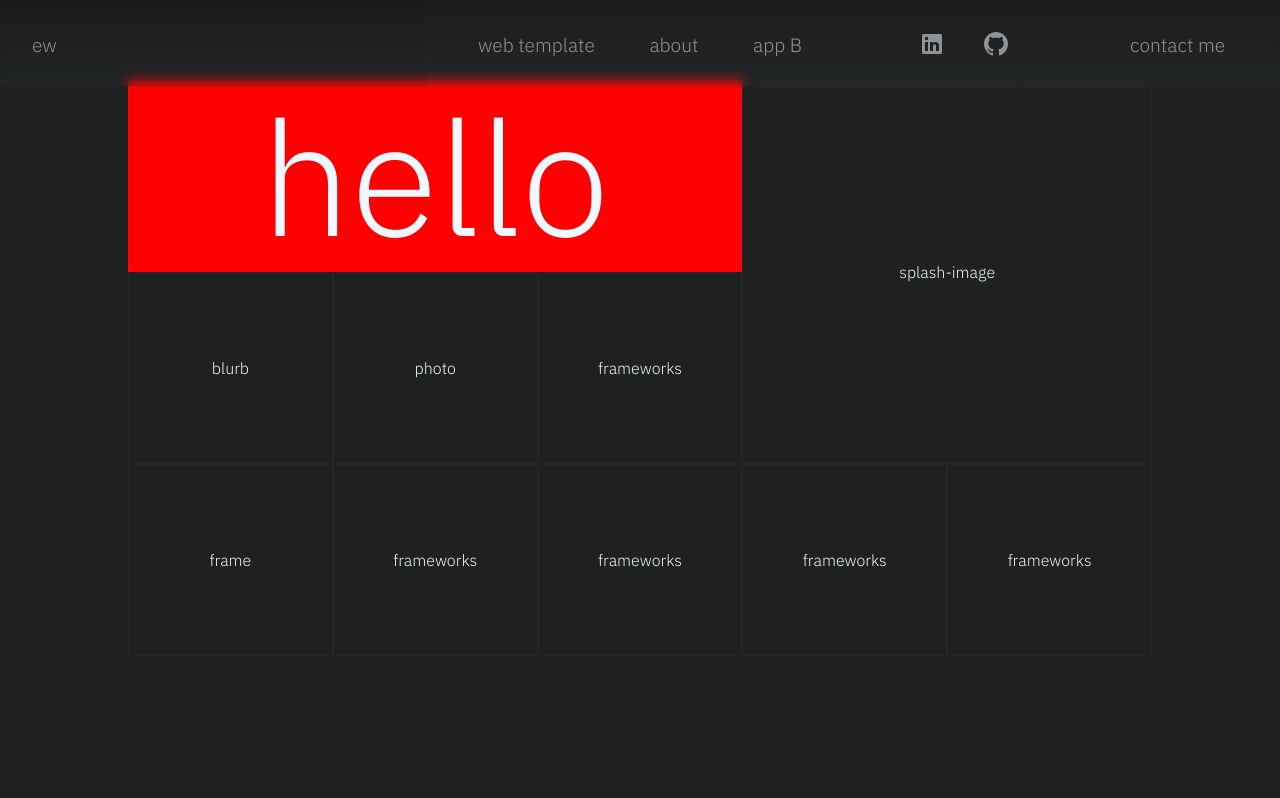
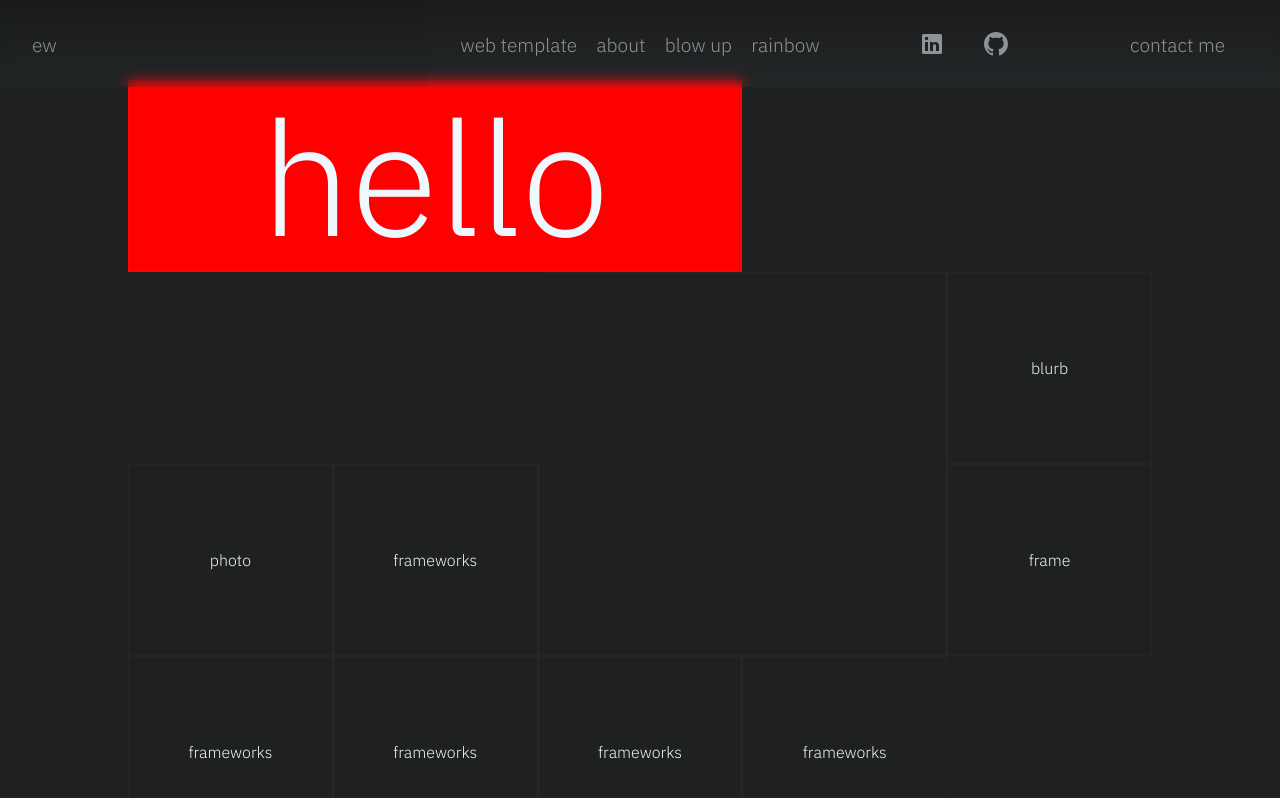
Before and after one commit to whitejeric/ew-personal, a React (Vite) app: page / in a window 1280 px wide. Both pictures are taken after a click on the link "about". Shown: the top 798 px of the page. Built offline with nearby package versions, Linux system fonts and the light colour scheme.

Commit message:
blowup component complete

```diff
--- a/package.json
+++ b/package.json
@@ -9,6 +9,8 @@
     "preview": "vite preview"
   },
   "dependencies": {
+    "animejs": "^3.2.1",
+    "randomcolor": "^0.6.2",
     "react": "^18.2.0",
     "react-dom": "^18.2.0"
   },
--- a/src/About.jsx
+++ b/src/About.jsx
@@ -1,4 +1,5 @@
 import React from 'react';
+import BlowUpGrid from './BlowUpGrid';
 
 const About = ({ fade }) => {
 	const fade_flag = fade ? '-fade' : '';
@@ -10,7 +11,7 @@ const About = ({ fade }) => {
 					hello
 				</div>
 				<div id={'abt-splash-image'} className="abt-card">
-					splash-image
+					<BlowUpGrid parentID={'abt-splash-image'} />
 				</div>
 				<div id={'abt-blurb'} className="abt-card">
 					blurb
--- a/src/App.jsx
+++ b/src/App.jsx
@@ -2,15 +2,18 @@ import { useReducer } from 'react';
 import About from './About';
 import reactLogo from './assets/react.svg';
 import BB from './BB';
+import BlowUpGrid from './BlowUpGrid';
 import Content from './Content';
 import EW from './EW';
 import Nav from './Nav';
+import Rainbow from './Rainbow';
 import WebTemplate from './WebTemplate';
 
 const subApps = [
-	{ name: 'web template', module: WebTemplate },
+	{ name: 'web template', module: WebTemplate, props: { id: 'wtmp' } },
 	{ name: 'about', module: About },
-	{ name: 'app B', module: BB },
+	{ name: 'blow up', module: BlowUpGrid },
+	{ name: 'rainbow', module: Rainbow, props: { id: 'rain' } },
 ];
 
 //keep track of which module is loaded across App
@@ -20,8 +23,8 @@ function globalReducer(state, action) {
 		console.log(state, action);
 		return {
 			page: action.payload,
-			pastModule: old_module,
 			module: action.module,
+			props: action.props,
 		};
 	}
 	return {
@@ -32,20 +35,15 @@ function globalReducer(state, action) {
 
 function App() {
 	const [state, dispatch] = useReducer(globalReducer, {
-		age: 42,
 		page: 'home',
 		module: EW,
-		pastModule: EW,
+		props: { id: 'ew' },
 	});
 
 	return (
 		<div className="App">
 			<Nav navigate={dispatch} items={subApps} />
-			<Content
-				current={state.page}
-				PastModule={state.pastModule}
-				Module={state.module}
-			/>
+			<Content current={state.page} Module={state.module} props={state.props} />
 		</div>
 	);
 }
--- /dev/null
+++ b/src/BlowUpGrid.jsx
@@ -0,0 +1,89 @@
+import anime from 'animejs';
+import randomColor from 'randomColor';
+
+import React, { useEffect, useRef, useState } from 'react';
+
+/**
+ * Renders a grid of div elements that blow up and change color on click
+ * @author EW
+ * @date 2023-02-25
+ * @param { parentID = false } string|false     ID of the parent container
+ *                                              for the grid, if any. If false,
+ *                                              grid takes up full page.
+ */
+function BlowUpGrid({ parentID = false }) {
+	const [columns, setColumns] = useState(0);
+	const [rows, setRows] = useState(0);
+	const [total, setTotal] = useState(1);
+	const color = useRef('rgb(31, 32, 32)');
+
+	useEffect(() => {
+		//Calculates and sets the number of columns and rows based on window size.
+		function handleResize() {
+			const newColumns = Math.floor(
+				parentID
+					? document.getElementById(parentID).clientWidth / 50
+					: document.body.clientWidth / 50
+			);
+			const newRows = Math.floor(
+				parentID
+					? document.getElementById(parentID).clientHeight / 50
+					: document.body.clientHeight / 50
+			);
+			setColumns(newColumns);
+			setRows(newRows);
+			setTotal(newColumns * newRows);
+			anime({
+				targets: '.bu-grid-item',
+				backgroundColor: color.current,
+				duration: 0,
+				easing: 'linear',
+			});
+		}
+		handleResize();
+		window.addEventListener('resize', handleResize);
+
+		return () => {
+			window.removeEventListener('resize', handleResize);
+		};
+	}, []);
+
+	/**
+	 * Changes the color of the clicked grid item to a random color then animates
+	 * all other grid items to their new colors with a staggered delay
+	 * @author EW
+	 * @date 2023-02-25
+	 * @param { * } e
+	 */
+	function handleStagger(e) {
+		console.log(e);
+		const el = e.target.id;
+		color.current = randomColor();
+		anime({
+			targets: '.bu-grid-item',
+			backgroundColor: color.current,
+			delay: anime.stagger(40, { grid: [columns, rows], from: el }),
+		});
+	}
+
+	return (
+		<div
+			className={parentID ? 'blow-up-module' : 'blow-up'} // in container or full page
+			style={{ backgroundColor: color.current }}
+		>
+			<div id="bu-grid">
+				{[...Array(total)].map((_, i) => (
+					<div
+						key={i}
+						className="bu-grid-item"
+						id={i}
+						onClick={handleStagger}
+						// animate={handleStagger}
+					/>
+				))}
+			</div>
+		</div>
+	);
+}
+
+export default BlowUpGrid;
--- a/src/Content.jsx
+++ b/src/Content.jsx
@@ -1,5 +1,5 @@
 import React, { useEffect } from 'react';
-const Content = ({ PastModule, Module }) => {
+const Content = ({ PastModule, Module, props }) => {
 	return (
 		<>
 			<Module />
--- a/src/Nav.jsx
+++ b/src/Nav.jsx
@@ -23,6 +23,7 @@ const Nav = ({ navigate, items }) => {
 										type: 'changePage',
 										payload: e.name,
 										module: e.module,
+										props: e.props,
 									});
 								}}
 							>
--- /dev/null
+++ b/src/Rainbow.jsx
@@ -0,0 +1,21 @@
+import React from 'react';
+import BlowUpGrid from './BlowUpGrid';
+
+export default function Rainbow() {
+	return (
+		<div id={'rainbow'}>
+			<div className="spacer" />
+			<div className="rainbow-grid" id={'rainbow-grid'}>
+				<div className="rainbow-card">
+					<BlowUpGrid id={'rainbow'} parentID={'rainbow-grid'} auto={true} />
+				</div>
+				<div className="rainbow-card">Rainbow</div>
+				<div className="rainbow-card">Rainbow</div>
+				<div className="rainbow-card">Rainbow</div>
+				<div className="rainbow-card">Rainbow</div>
+				<div className="rainbow-card">Rainbow</div>
+				<div className="rainbow-card">Rainbow</div>
+			</div>
+		</div>
+	);
+}
--- a/src/css/about.css
+++ b/src/css/about.css
@@ -37,6 +37,8 @@
 }
 
 #abt-splash-image {
-	grid-column: span 2 / auto;
+	align-items: baseline;
+	justify-content: flex-start;
+	grid-column: span 2 / 5;
 	grid-row: span 2;
 }
--- /dev/null
+++ b/src/css/blowup.css
@@ -0,0 +1,41 @@
+.blow-up {
+	margin: 0;
+	width: 100vw;
+	height: 100vh;
+	display: flex;
+	justify-content: center;
+	align-items: center;
+}
+.blow-up-module {
+	margin: 0;
+	width: 100%;
+	height: 100%;
+	display: flex;
+	justify-content: center;
+	align-items: center;
+}
+#bu-grid {
+	width: 100%;
+	height: 100%;
+	display: grid;
+	grid-template-columns: repeat(auto-fit, minmax(50px, 1fr));
+	grid-template-rows: repeat(auto-fit, minmax(50px, 1fr));
+	justify-content: center;
+}
+.bu-grid-item {
+	min-width: 100%;
+	min-height: 100%;
+	background-color: var(--background-color);
+	/* cursor: pointer; */
+	position: relative;
+}
+.bu-grid-item:after {
+	content: '';
+	position: absolute;
+	width: 100%;
+	height: 100%;
+	left: 0;
+	top: 0;
+	/* outline: 1px solid black; */
+	display: block;
+}
--- /dev/null
+++ b/src/css/rainbow.css
@@ -0,0 +1,10 @@
+.rainbow-grid {
+	display: grid;
+	grid-template-columns: repeat(7, 1fr);
+	height: 100vh;
+}
+.rainbow-card {
+	display: flex;
+	justify-content: center;
+	align-items: center;
+}
--- a/src/main.jsx
+++ b/src/main.jsx
@@ -2,8 +2,10 @@ import React from 'react';
 import ReactDOM from 'react-dom/client';
 import App from './App';
 import './css/about.css';
+import './css/blowup.css';
 import './css/index.css';
 import './css/nav.css';
+import './css/rainbow.css';
 import './css/webtemplate.css';
 
 ReactDOM.createRoot(document.getElementById('root')).render(
```
Also changed, not shown: 1 other file (tests, documents, lock files or other folders).
